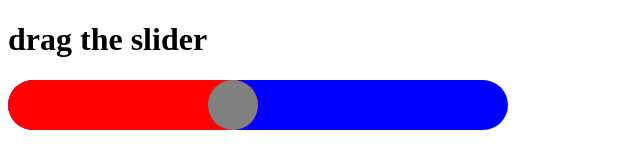
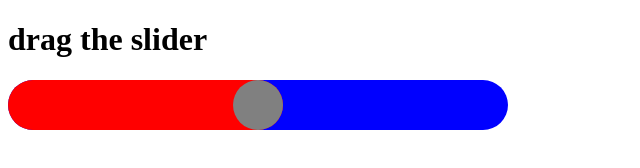
Before and after one commit to wesleysmith1/gsap-slider, a plain HTML site: page index.html in a window 1280 px wide. Shown: the whole page, without its empty margins (0-640 px from the left). Drawn offline with nearby package versions, Linux system fonts and the light colour scheme.

Commit message:
updated to be discrete and cleaned up code

```diff
--- a/index.html
+++ b/index.html
@@ -37,34 +37,33 @@
 </div>
 <script>
     let sliderWidth = 450
+    function updateScaleColor(x) {
+        document.getElementById("left").style.width = x + 50 + "px";
+    }
     function setScale(x) {
-        document.getElementById("left").style.width = x + 50 + "px";
-        // document.getElementById("thumb").style.left = x + "px"
-        draggable.x = x+"px"
-        TweenLite.set('#thumb',{x:x+"px"});
+        // convert input from 0-100 to size of scale
+        let convertedValue = Math.round(x/100*sliderWidth)
+
+        // updated left background color
+        updateScaleColor(convertedValue)
+
+        TweenLite.set('#thumb',{x:convertedValue+"px"});
+
         draggable[0].update();
     }
     let draggable = Draggable.create(
         "#thumb",
         {
-            type:"x",
-            edgeResistance:1,
             bounds:"#slider",
-            lockAxis:true,
-            inertia:true,
-            snap:function(value) {
-                //this function gets called by ThrowPropsPlugin when the mouse/finger is released and it plots where rotation should normally end and we can alter that value and return a new one instead. This gives us an easy way to apply custom snapping behavior with any logic we want. In this case, we'll just make sure the end value snaps to 90-degree increments but only when the "snap" checkbox is selected.
-                return 100;
-            },
             onDrag: function() {
-                document.getElementById("left").style.width = this.x + 50 + "px";
+                updateScaleColor(this.x)
             },
             onDragEnd: function() {
-                setScale(Math.round(this.x/sliderWidth))
+                setScale(Math.round(this.x/sliderWidth*100))
             }
         });
 
-        setScale(200)
+        setScale(50)
 </script>
 </body>
 </html>
```
